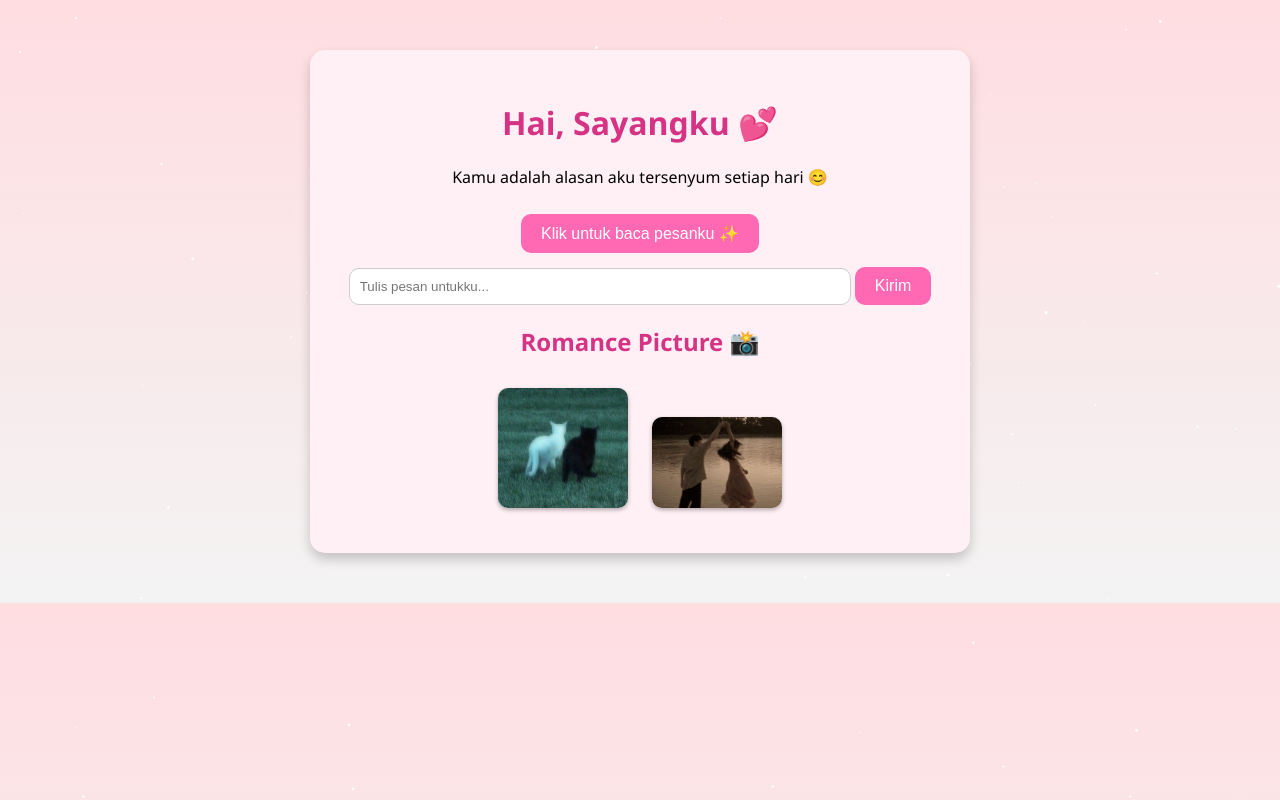
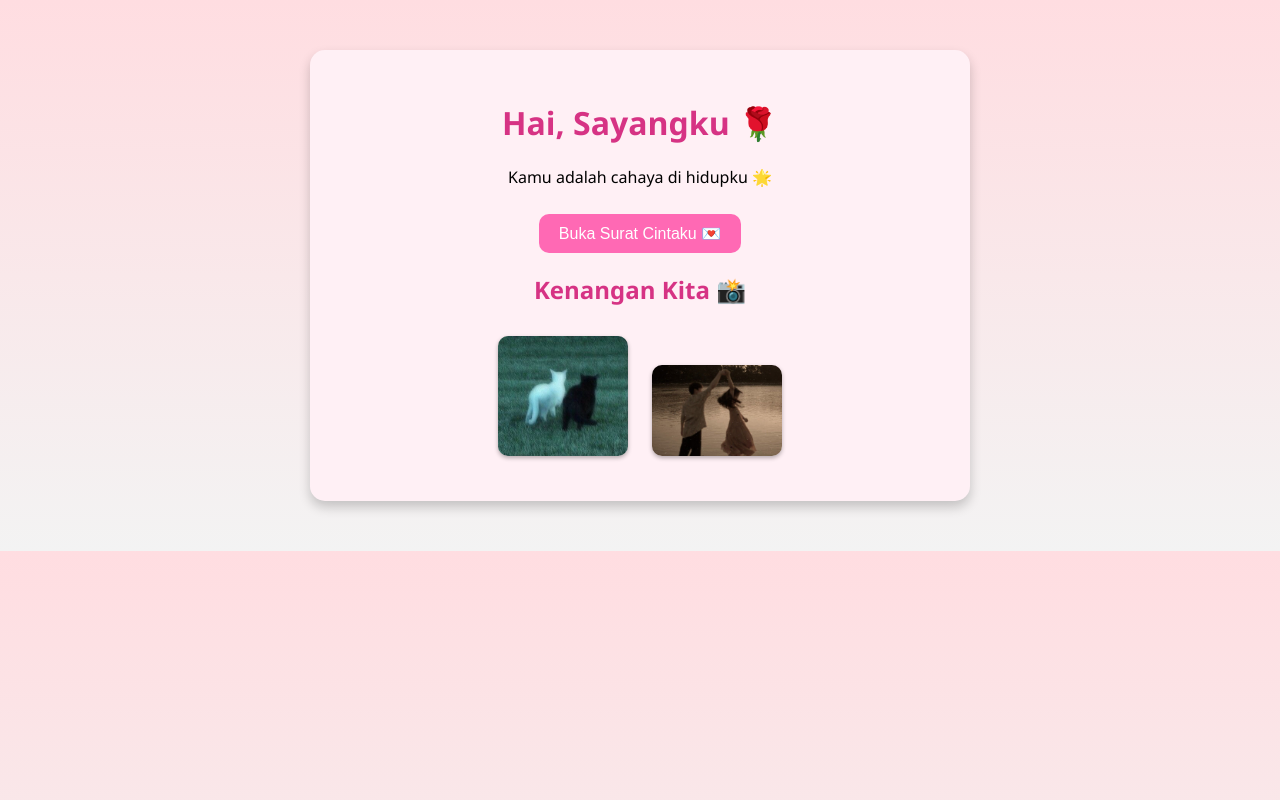
Before and after one commit to kanzakim/sayangku., a plain HTML site: page index.html in a window 1280 px wide. Drawn offline with Linux system fonts and the light colour scheme.

Commit message:
Update index.html

```diff
--- a/index.html
+++ b/index.html
@@ -3,26 +3,27 @@
 <head>
   <meta charset="UTF-8" />
   <meta name="viewport" content="width=device-width, initial-scale=1.0" />
-  <title>Untuk Sayangku 💖</title>
+  <title>Cinta untuk Sayangku 💘</title>
   <link rel="stylesheet" href="style.css" />
 </head>
 <body>
   <canvas id="stars"></canvas>
 
   <div class="container">
-    <h1>Hai, Sayangku 💕</h1>
-    <p class="main-message">Kamu adalah alasan aku tersenyum setiap hari 😊</p>
-    <button onclick="showLove()">Klik untuk baca pesanku ✨</button>
-    <p id="secret" class="hidden">
-      Aku bersyukur banget bisa bersamamu. Terima kasih karena kamu selalu membuat hariku lebih indah 💘
-    </p>
+    <h1 class="fade-in">Hai, Sayangku 🌹</h1>
+    <p class="fade-in delay">Kamu adalah cahaya di hidupku 🌟</p>
 
-    <form id="messageForm">
-      <input type="text" placeholder="Tulis pesan untukku..." />
-      <button type="submit">Kirim</button>
-    </form>
+    <button onclick="showLetter()" class="fade-in delay2">Buka Surat Cintaku 💌</button>
+    <div id="letter" class="letter hidden">
+      <h2>Untukmu, yang selalu ada di hati 💖</h2>
+      <p>
+        Aku ingin kau tahu bahwa setiap hari bersamamu adalah keajaiban.
+        Terima kasih karena sudah menjadi rumah terbaik untuk hatiku.
+        Aku sayang kamu, sekarang dan selalu 💞
+      </p>
+    </div>
 
-    <h2>Romance Picture 📸</h2>
+    <h2 class="fade-in delay3">Kenangan Kita 📸</h2>
     <div class="gallery">
       <img src="foto1.jpg" alt="Foto 1" />
       <img src="foto2.jpg" alt="Foto 2" />
```
